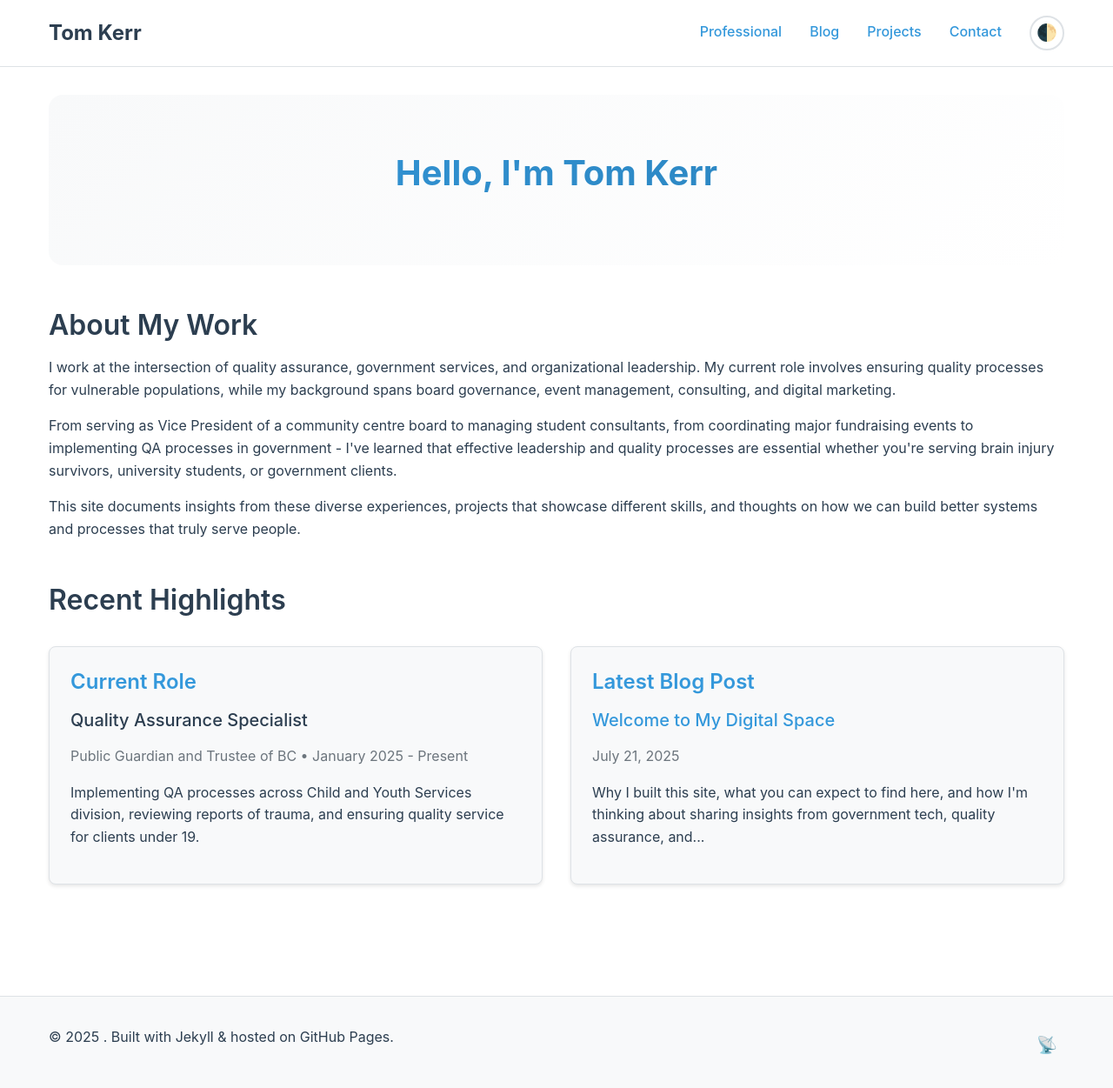
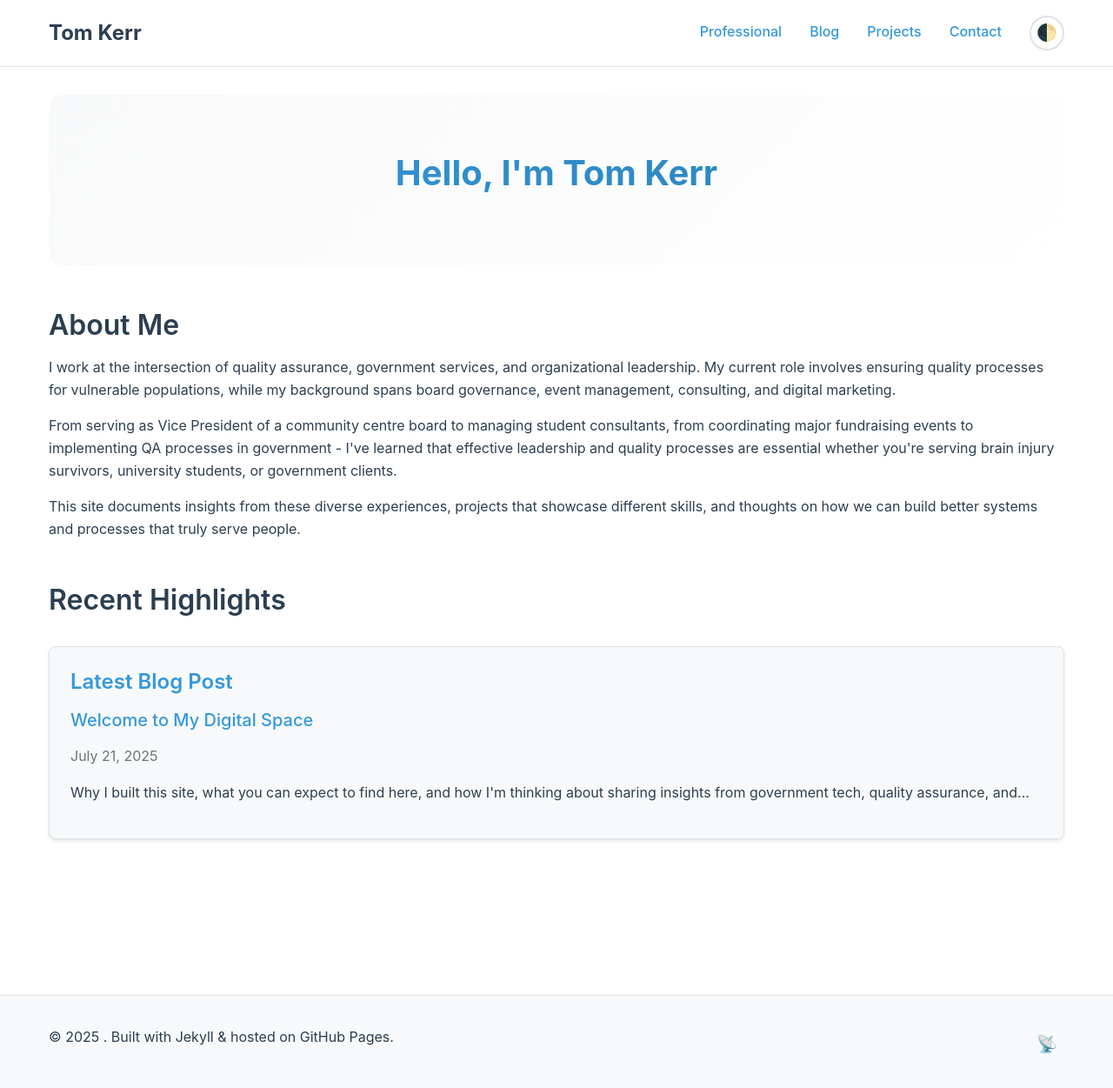
Before and after one commit to TDK250/Toms-Site, a Jekyll site: the page built from index.md, in a window 1280 px wide and 1256 px high. Shown: the top 1251 px of the window at 87% size. Built offline with Jekyll 4.4.1, drawn with Linux system fonts in a browser that asks for light colours.

Commit message:
Update index.md

```diff
--- a/index.md
+++ b/index.md
@@ -8,7 +8,7 @@ title: Home
 </div>
 
 <section class="content-section">
-  <h2>About My Work</h2>
+  <h2>About Me</h2>
   <p>I work at the intersection of quality assurance, government services, and organizational leadership. My current role involves ensuring quality processes for vulnerable populations, while my background spans board governance, event management, consulting, and digital marketing.</p>
 
   <p>From serving as Vice President of a community centre board to managing student consultants, from coordinating major fundraising events to implementing QA processes in government - I've learned that effective leadership and quality processes are essential whether you're serving brain injury survivors, university students, or government clients.</p>
@@ -19,13 +19,6 @@ title: Home
 <section class="content-section">
   <h2>Recent Highlights</h2>
   <div class="section-grid">
-
-    <div class="card">
-      <h3>Current Role</h3>
-      <h4>Quality Assurance Specialist</h4>
-      <p class="text-muted">Public Guardian and Trustee of BC • January 2025 - Present</p>
-      <p>Implementing QA processes across Child and Youth Services division, reviewing reports of trauma, and ensuring quality service for clients under 19.</p>
-    </div>
 
     <div class="card">
       <h3>Latest Blog Post</h3>
```
